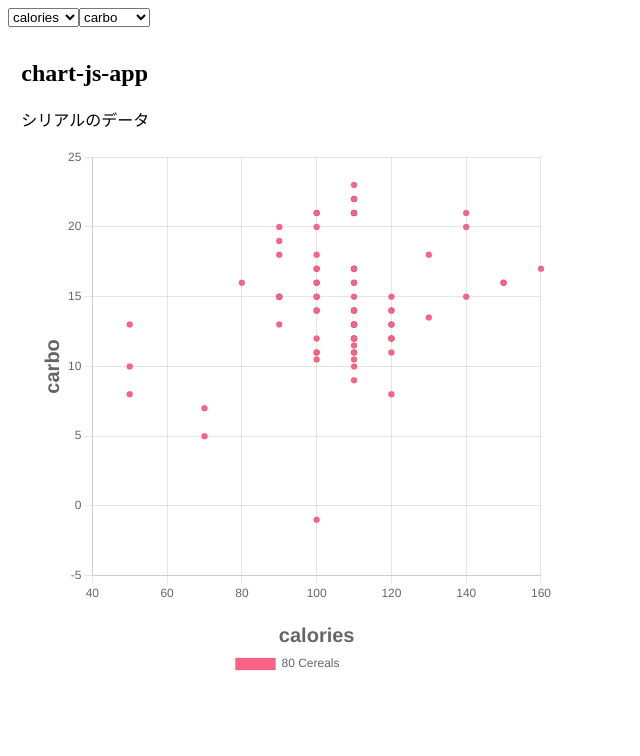
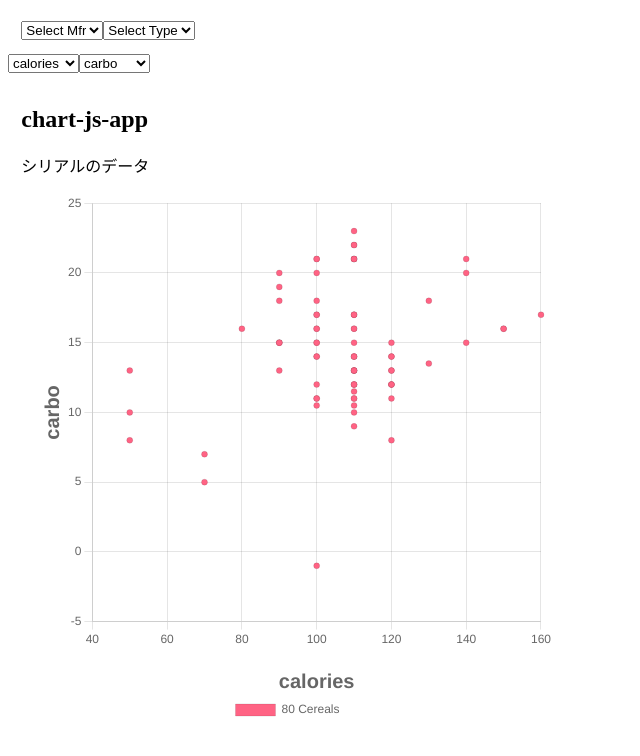
Before and after one commit to Steven-Min/QunaSys_test, a Next.js app: page / in a window 1280 px wide. Shown: the top 756 px of the page, without its empty margins (0-640 px from the left). Built offline with nearby package versions, Linux system fonts and the light colour scheme.

Commit message:
view作成

```diff
--- a/src/pages/index.tsx
+++ b/src/pages/index.tsx
@@ -120,6 +120,20 @@ export default function Home(props: any) {
         <link rel="icon" href="/favicon.ico" />
       </Head>
       <main>
+        <section style={{ padding: '10pt' }}>
+          <select value={selectedMfr} onChange={(e) => setSelectedMfr(e.target.value)}>
+            <option value=''>Select Mfr</option>
+            {uniqueMfrs.map(mfr => (
+                <option key={mfr} value={mfr}>{mfr}</option>
+            ))}
+          </select>
+          <select value={selectedType} onChange={(e) => setSelectedType(e.target.value)}>
+            <option value=''>Select Type</option>
+            {uniqueTypes.map(type => (
+                <option key={type} value={type}>{type}</option>
+            ))}
+          </select>
+        </section>
         <select value={xAxis} onChange={handleXAxisChange}>
           {AXIS_PROPERTIES.map((property) => (
               <option key={property} value={property}>
```
